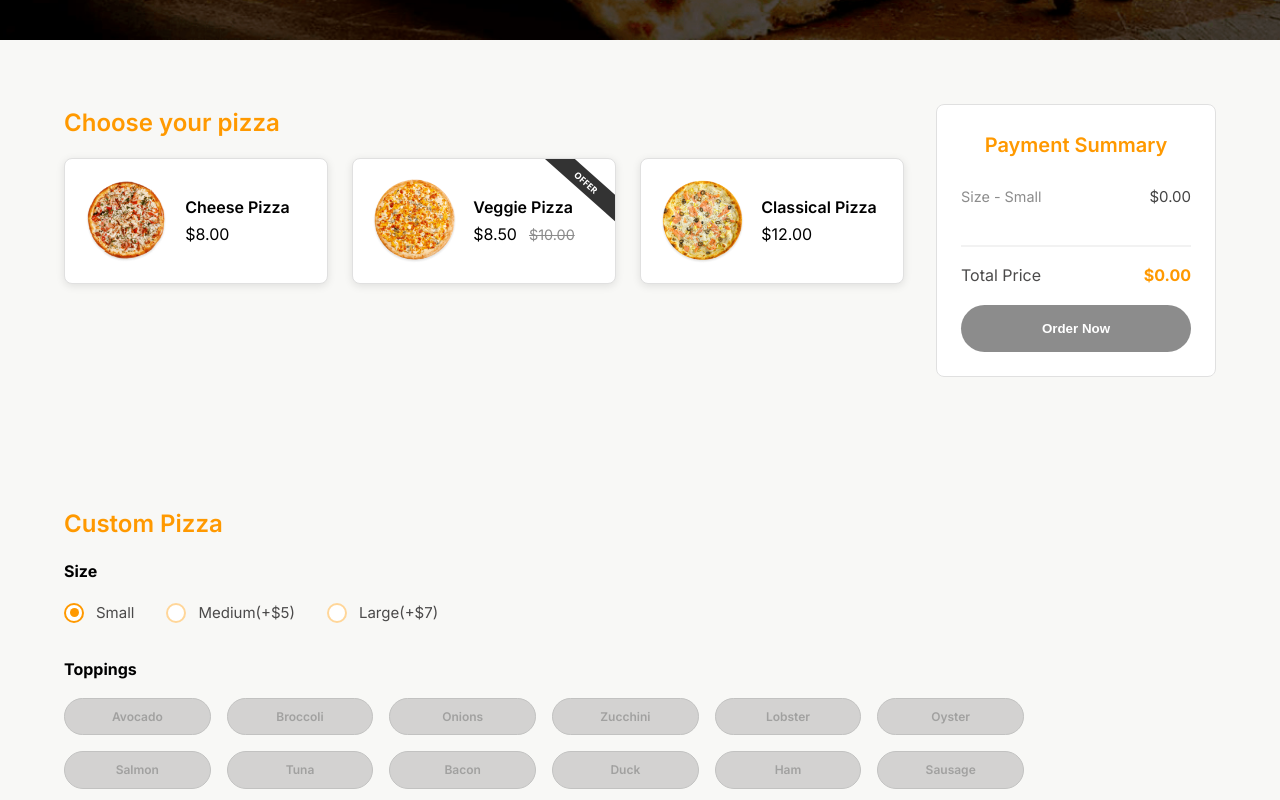
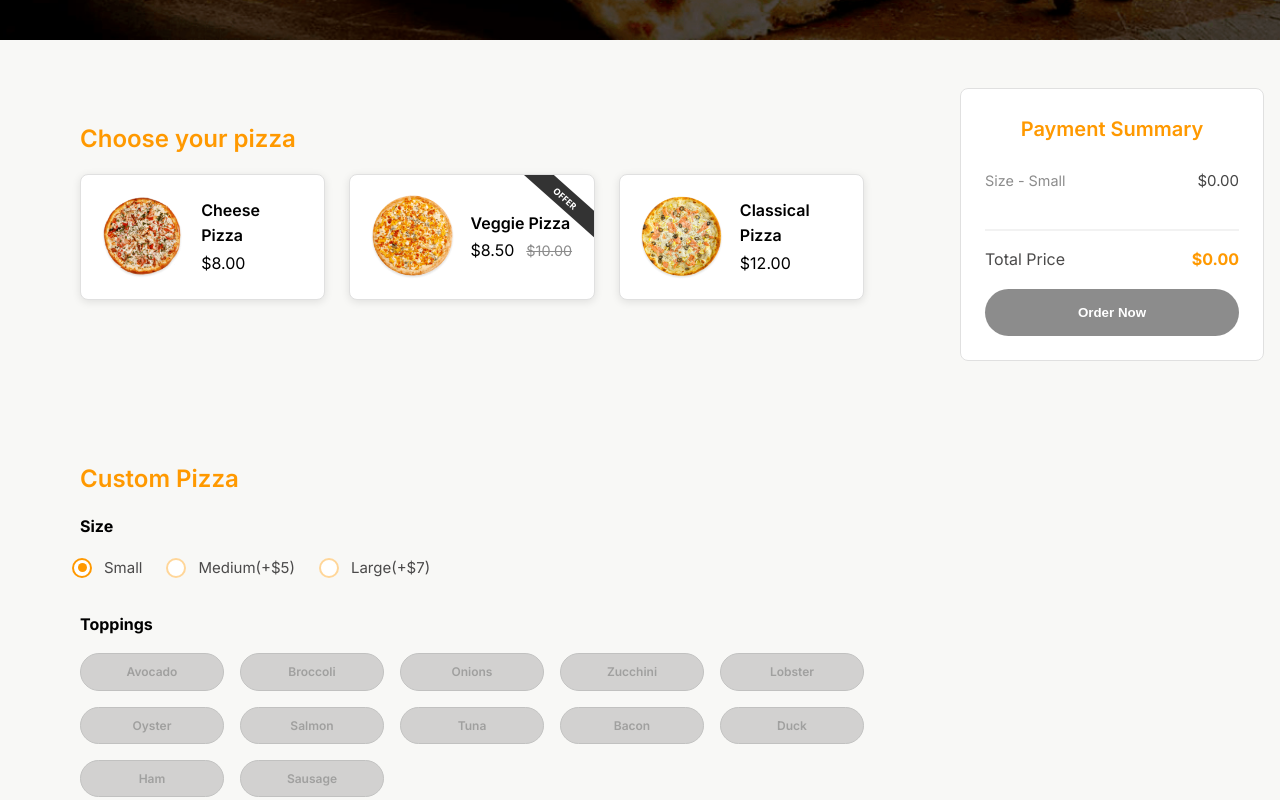
Before and after one commit to irfan-za/foodnow, a Vue app: page / in a window 1280 px wide. Shown: the part 760-1560 px from the top of the page. Built offline with nearby package versions, Linux system fonts and the light colour scheme.

Commit message:
style: redesign pizza section layout

```diff
--- a/src/components/layout/NavbarSection.vue
+++ b/src/components/layout/NavbarSection.vue
@@ -1,5 +1,5 @@
 <template>
-  <header class="navbar">
+  <header class="navbar" :class="{ 'navbar--scrolled': !isTransparent }">
     <div class="navbar__container">
       <a class="navbar__logo" href="/">
         <img :src="logo" alt="Foodnow Logo" />
@@ -40,7 +40,7 @@
 <script setup lang="ts">
 import { RouterLink, useRoute } from 'vue-router'
 import logo from '@/assets/images/logo.svg'
-import { ref } from 'vue'
+import { ref, onMounted, onUnmounted } from 'vue'
 
 const route = useRoute()
 const routes = [
@@ -56,6 +56,7 @@ const isActiveRoute = (path: string): boolean => {
 }
 
 const isMenuOpen = ref(false)
+const isTransparent = ref(true)
 
 const toggleMenu = () => {
   isMenuOpen.value = !isMenuOpen.value
@@ -66,6 +67,19 @@ const closeMenu = () => {
   isMenuOpen.value = false
   document.body.style.overflow = ''
 }
+
+const handleScroll = () => {
+  isTransparent.value = window.scrollY < 50
+}
+
+onMounted(() => {
+  window.addEventListener('scroll', handleScroll)
+  handleScroll()
+})
+
+onUnmounted(() => {
+  window.removeEventListener('scroll', handleScroll)
+})
 </script>
 
 <style src="@/styles/layout/navbar.scss" lang="scss" scoped></style>
--- /dev/null
+++ b/src/components/layout/PizzaSection.vue
@@ -0,0 +1,23 @@
+<template>
+  <div class="pizza-section">
+    <div class="pizza-section__content">
+      <div class="pizza-section__choose">
+        <ChoosePizzaSection />
+      </div>
+      <div class="pizza-section__custom">
+        <CustomPizzaSection />
+      </div>
+      <div class="pizza-section__payment">
+        <PaymentSummary />
+      </div>
+    </div>
+  </div>
+</template>
+
+<script setup lang="ts">
+import ChoosePizzaSection from '@/components/pizza/ChoosePizza.vue'
+import CustomPizzaSection from '@/components/pizza/CustomPizza.vue'
+import PaymentSummary from '@/components/pizza/PaymentSummary.vue'
+</script>
+
+<style src="@/styles/layout/pizza.scss" lang="scss" scoped></style>
--- a/src/components/pizza/ChoosePizza.vue
+++ b/src/components/pizza/ChoosePizza.vue
@@ -42,8 +42,6 @@
           </div>
         </div>
       </div>
-      <!-- Payment sumary -->
-      <PaymentSummary />
     </div>
   </section>
 </template>
@@ -54,7 +52,6 @@ import offerTag from '@/assets/images/ribbon.svg'
 import { useTopping, usePizza } from '@/stores/index'
 import { formatPrice } from '@/lib/utils'
 import type { Pizza } from '@/types'
-import PaymentSummary from './PaymentSummary.vue'
 
 const pizzas = pizzaList.data as Pizza[]
 const toppingStore = useTopping()
--- a/src/styles/layout/navbar.scss
+++ b/src/styles/layout/navbar.scss
@@ -2,13 +2,19 @@
 
 .navbar {
   background-color: transparent;
-  position: absolute;
+  position: fixed;
   top: 0;
   width: 100%;
   z-index: 50;
+  transition: background-color 0.3s ease;
+
+  &--scrolled {
+    background-color: rgba(0, 0, 0, 0.8);
+    backdrop-filter: blur(10px);
+  }
 
   &__container {
-    padding: $spacing-6;
+    padding: $spacing-2;
     max-width: 1200px;
     margin: 0 auto;
     display: flex;
@@ -116,7 +122,7 @@
       left: 0;
       width: 100%;
       height: 100vh;
-      background: rgba(0, 0, 0, 0.95);
+      background: #000;
       display: flex;
       flex-direction: column;
       align-items: center;
--- /dev/null
+++ b/src/styles/layout/pizza.scss
@@ -0,0 +1,44 @@
+@use '@/assets/main.scss' as *;
+
+.pizza-section {
+  display: grid;
+  grid-template-columns: 1fr;
+  gap: 2rem;
+  padding: 1rem;
+
+  &__content {
+    display: grid;
+    grid-template-areas:
+      'choose'
+      'custom'
+      'payment';
+    gap: 2rem;
+  }
+
+  &__choose {
+    grid-area: choose;
+  }
+
+  &__custom {
+    grid-area: custom;
+  }
+
+  &__payment {
+    grid-area: payment;
+  }
+
+  @media (min-width: 1024px) {
+    &__content {
+      grid-template-columns: 9fr 3fr;
+      grid-template-areas:
+        'choose payment'
+        'custom payment';
+    }
+
+    &__payment {
+      position: sticky;
+      top: 2rem;
+      height: fit-content;
+    }
+  }
+}
--- a/src/styles/pizza/choose-pizza.scss
+++ b/src/styles/pizza/choose-pizza.scss
@@ -4,12 +4,9 @@
 .choose-pizza {
   &__container {
     margin: 0 auto;
-    display: grid;
+    width: 100%;
+    overflow-x: hidden;
 
-    @media (min-width: 1024px) {
-      grid-template-columns: 9fr 3fr;
-      gap: 2rem;
-    }
     @media (min-width: 1280px) {
       flex-direction: row;
       padding: 64px;
@@ -36,9 +33,14 @@
     display: grid;
     gap: 1.5rem;
     grid-template-columns: repeat(auto-fit, minmax(250px, 1fr));
+    width: 100%;
 
     @media (min-width: 768px) {
       grid-template-columns: repeat(3, 1fr);
+    }
+
+    @media (max-width: 480px) {
+      grid-template-columns: repeat(auto-fit, minmax(180px, 1fr));
     }
   }
 
--- a/src/styles/pizza/custom-pizza.scss
+++ b/src/styles/pizza/custom-pizza.scss
@@ -44,12 +44,11 @@
   &__option {
     display: flex;
     align-items: center;
+    color: black;
     gap: 1rem;
-    color: black;
 
     @media (max-width: 768px) {
-      grid-template-columns: repeat(auto-fit, minmax(150px, 1fr));
-      gap: 0.5rem;
+      gap: 0;
     }
   }
 }
@@ -59,7 +58,7 @@
     display: flex;
     align-items: center;
     position: relative;
-    padding: 0rem 0rem 0rem 3rem;
+    padding: 0rem 0rem 0rem 2.5rem;
     cursor: pointer;
     user-select: none;
     transform: translateX(-1rem);
@@ -82,7 +81,7 @@
 
 .checkmark {
   position: absolute;
-  left: 1rem;
+  left: 0.5rem;
   height: 20px;
   width: 20px;
   background: white;
@@ -116,13 +115,18 @@
 .custom-toppings {
   &__grid {
     display: grid;
-    max-width: 60rem;
-    grid-template-columns: repeat(auto-fill, minmax(130px, 0.5fr));
+    max-width: 100%;
+    grid-template-columns: repeat(auto-fill, minmax(130px, 1fr));
     gap: 1rem;
+    overflow-x: hidden;
 
     @media (max-width: 768px) {
-      grid-template-columns: repeat(auto-fill, minmax(100px, 0.5fr));
+      grid-template-columns: repeat(auto-fill, minmax(100px, 1fr));
       gap: 0.5rem;
+    }
+
+    @media (max-width: 480px) {
+      grid-template-columns: repeat(auto-fill, minmax(80px, 1fr));
     }
   }
 }
--- a/src/styles/pizza/payment-summary.scss
+++ b/src/styles/pizza/payment-summary.scss
@@ -6,6 +6,7 @@
     background: white;
     border-radius: $border-radius-lg;
     padding: 1.5rem;
+    margin: 2rem 0;
     height: fit-content;
     position: sticky;
     top: 2rem;
--- a/src/views/HomeView.vue
+++ b/src/views/HomeView.vue
@@ -1,14 +1,12 @@
 <script setup lang="ts">
 import HeroSection from '@/components/layout/HeroSection.vue'
-import CustomPizzaSection from '@/components/pizza/CustomPizza.vue'
-import ChoosePizzaSection from '@/components/pizza/ChoosePizza.vue'
+import PizzaSection from '@/components/layout/PizzaSection.vue'
 </script>
 
 <template>
   <main>
     <HeroSection />
-    <ChoosePizzaSection />
-    <CustomPizzaSection />
+    <PizzaSection />
   </main>
 </template>
 
```
